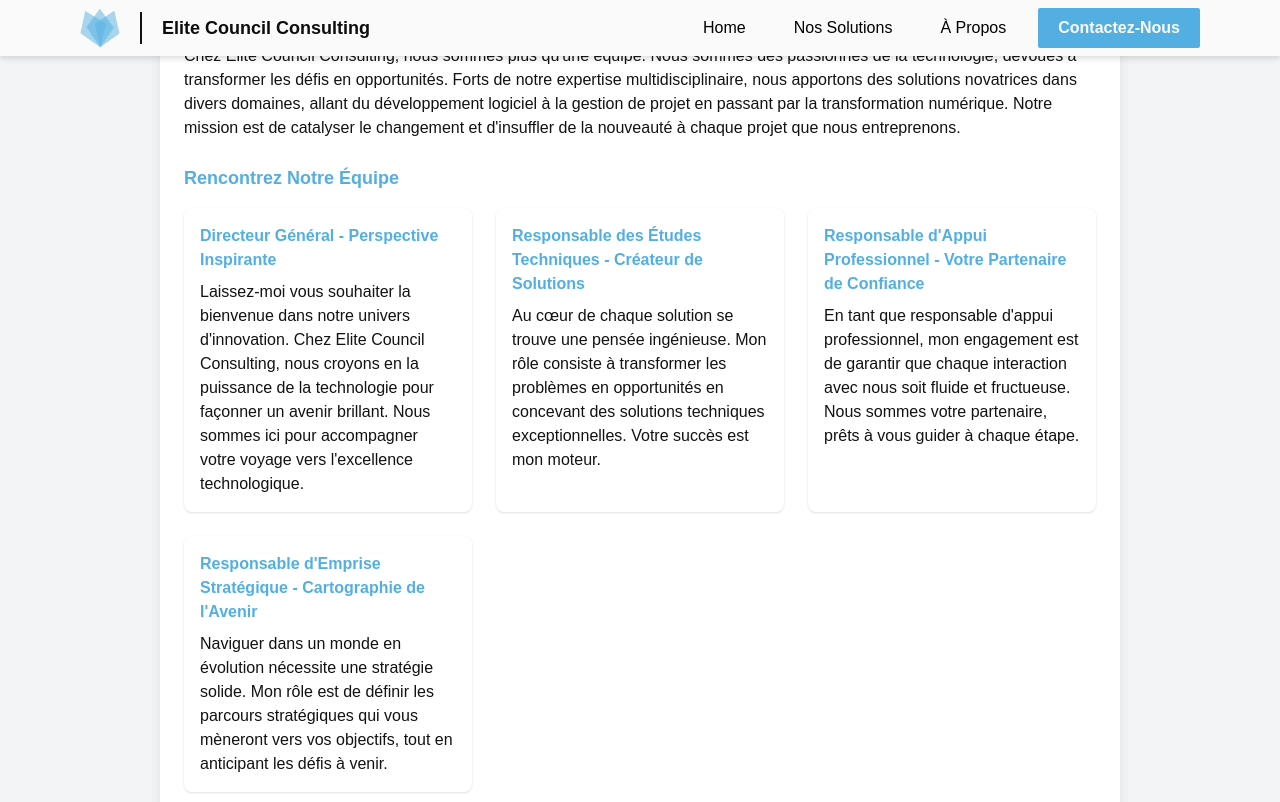
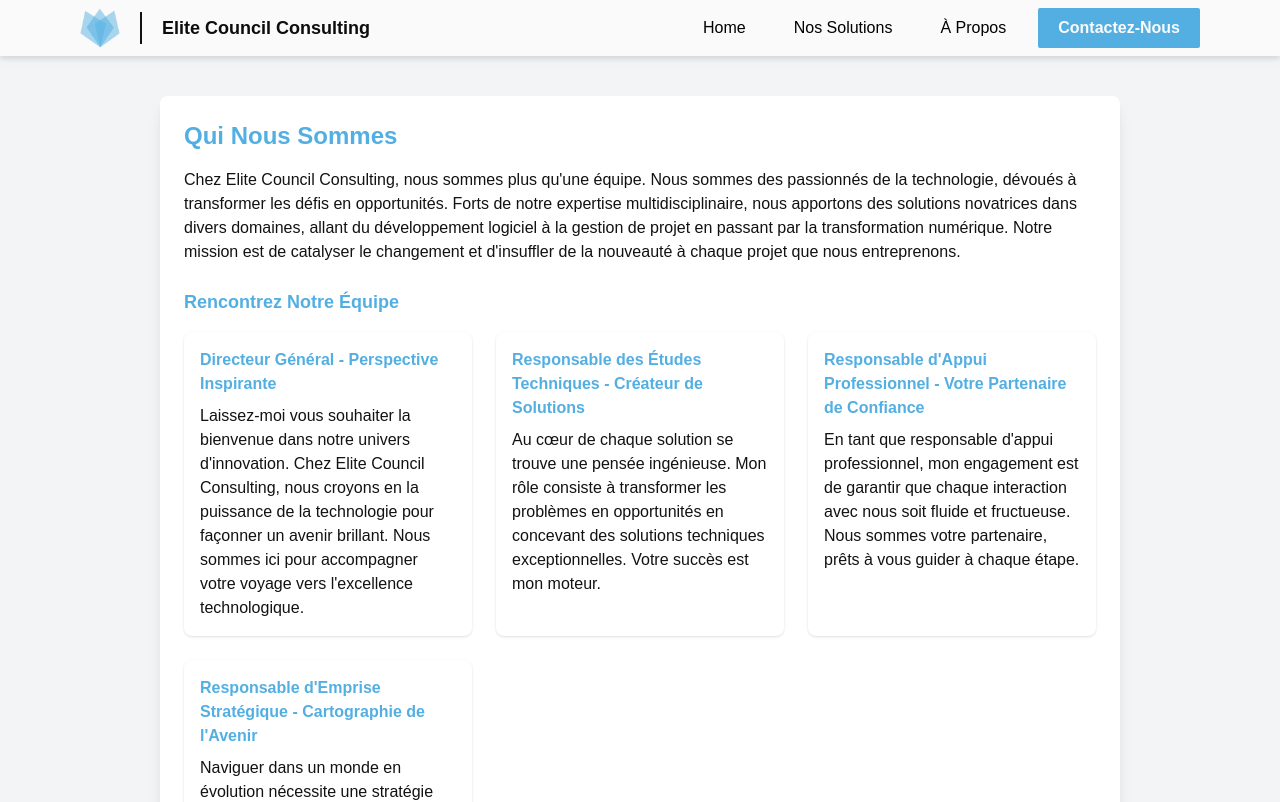
Before and after one commit to MariemHedhili/Elite_Council_Consultig-Online_Store-, an Angular app: page /About in a window 1280 px wide. Shown: the top 802 px of the page. Built offline with nearby package versions, Linux system fonts and the light colour scheme.

Commit message:
bug fixes

```diff
--- a/src/app/pages/about/about.component.html
+++ b/src/app/pages/about/about.component.html
@@ -1,4 +1,4 @@
-<div class="flex justify-center items-center h-screen bg-gray-100">
+<div class="flex justify-center py-10 h-screen bg-gray-100">
     <div class="w-3/4 p-6 bg-white shadow-lg rounded-lg">
       <h2 class="text-2xl font-semibold text-main">Qui Nous Sommes</h2>
       <p class="mt-4 text-off-black">
--- a/src/app/pages/home/answers/answers.component.html
+++ b/src/app/pages/home/answers/answers.component.html
@@ -1,4 +1,4 @@
-<div class="py-10 text-center">
+<div class="py-10 lg:px-20 text-center">
   <h1 class="text-3xl font-bold  mb-8 mx-20 ">Pourquoi Choisir Elite Council Consulting?</h1>
 
   <div class="space-y-8  mx-auto px-20 ">
```
